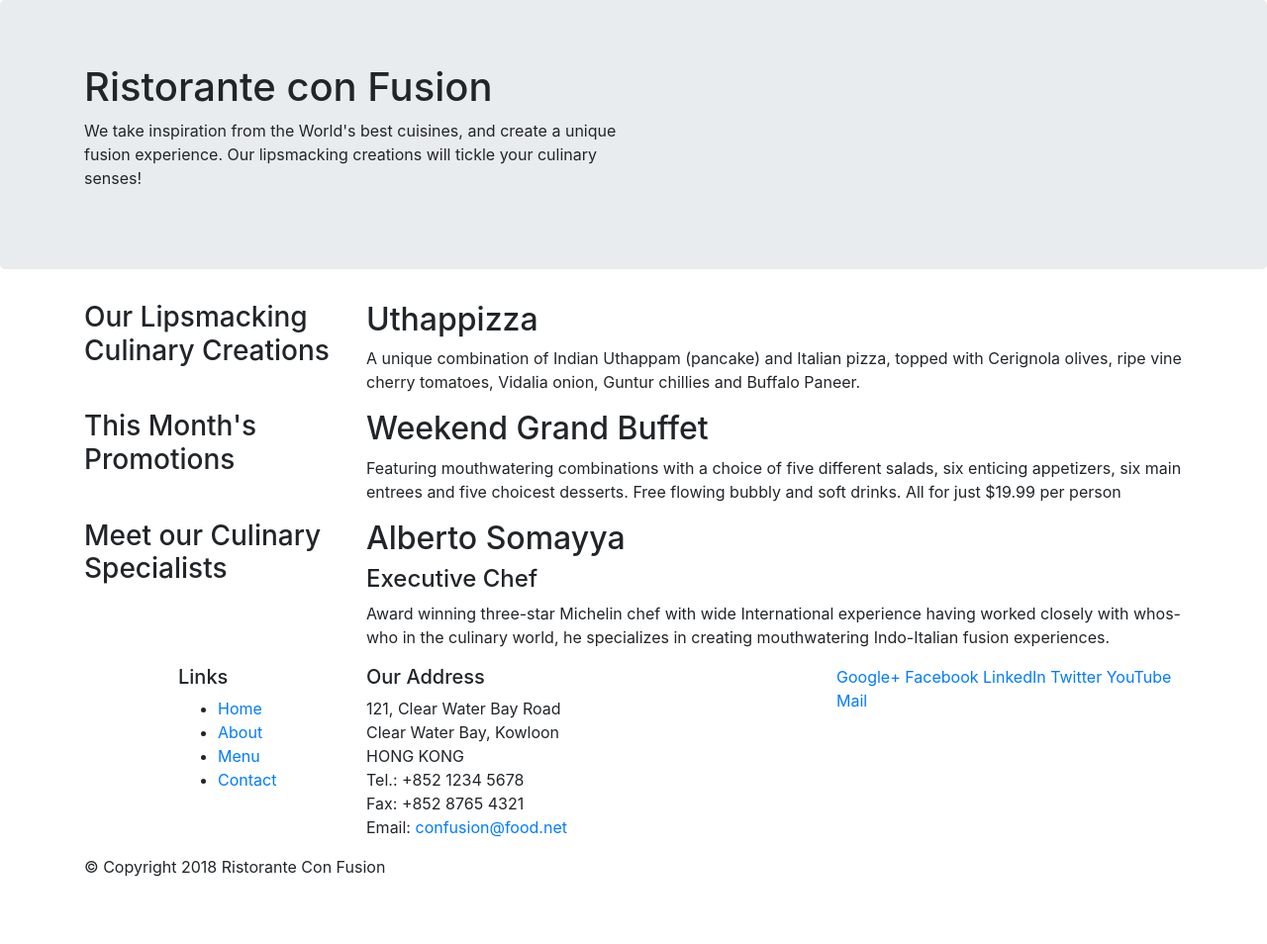
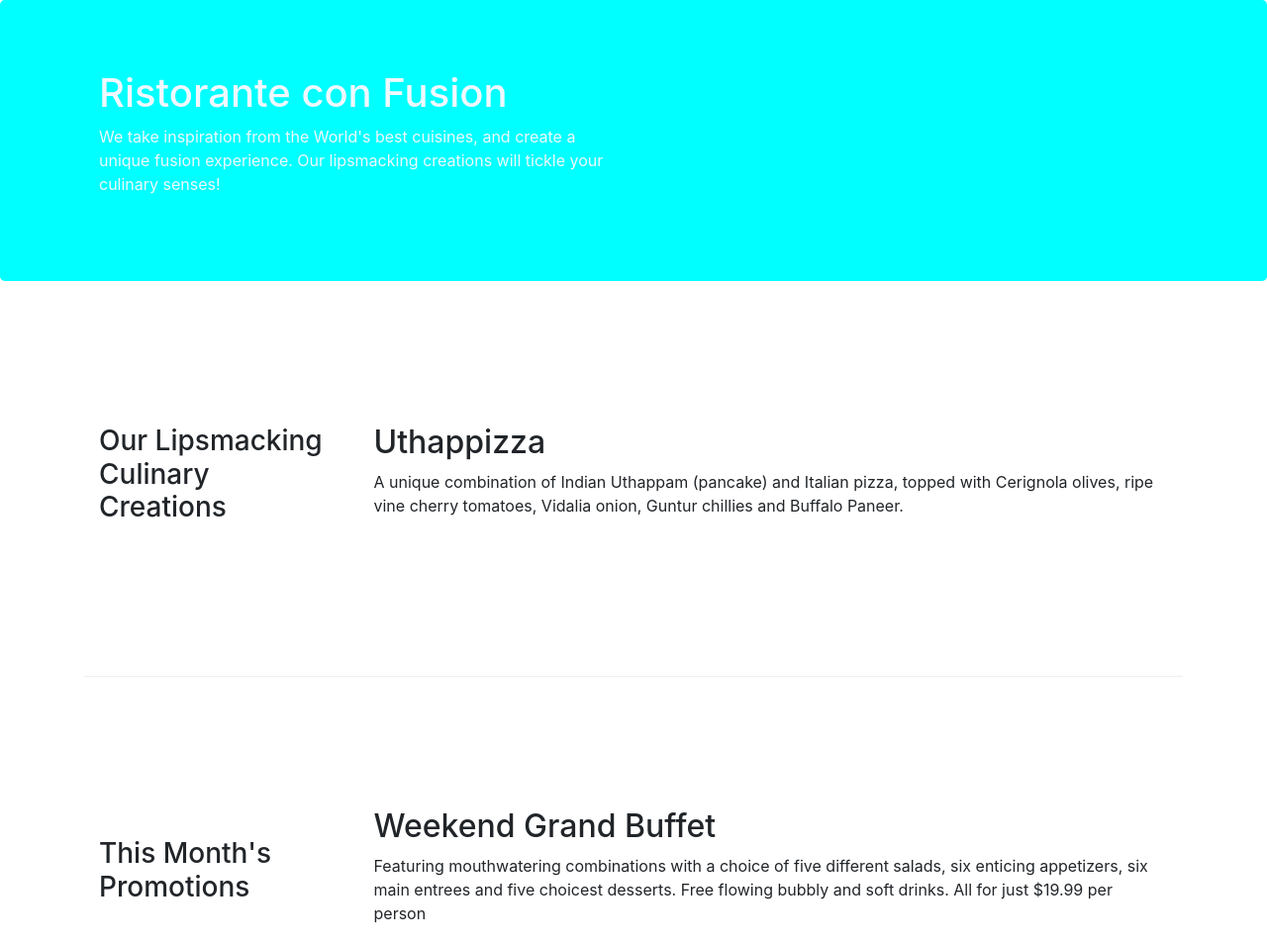
Before and after one commit to marcusmiguel/Front-End-Web-UI-Frameworks-and-Tools---Bootstrap-4, a website: page index.html in a window 1280 px wide. Shown: the top 954 px of the page at 99% size. Before the commit the page ends 904 px from the top, so only its background shows below. Drawn offline with nearby package versions, Linux system fonts and the light colour scheme.

Commit message:
Bootstrap Grid part two

```diff
--- /dev/null
+++ b/css/style.css
@@ -0,0 +1,30 @@
+.row-header {
+  margin: 0px auto;
+  padding: opx auto;
+}
+
+.row-content {
+  margin: 0px auto;
+  padding: 50px 0px 50px 0px;
+  border-bottom: 1px ridge;
+  min-height: 400px;
+}
+
+.footer {
+  background-color: aqua;
+  margin: 0px auto;
+  padding: 20px 0px 20px 0px;
+}
+
+.jumbotron {
+  padding: 70px 30px 70px 30px;
+  margin: 0px auto;
+  background: aqua;
+  color: aliceblue;
+}
+
+.address {
+  font-size: 80%;
+  margin: 0px;
+  color: black;
+}
--- a/index.html
+++ b/index.html
@@ -14,6 +14,10 @@
       rel="stylesheet"
       href="node_modules/bootstrap/dist/css/bootstrap.min.css"
     />
+    <link
+    rel="stylesheet"
+    href="css/style.css"
+  />
 
     <title>Ristorante Con Fusion</title>
   </head>
@@ -21,7 +25,7 @@
   <body>
     <header class="jumbotron">
       <div class="container">
-        <div class="row">
+        <div class="row-reader">
           <div class="col-12 col-sm-6">
             <h1>Ristorante con Fusion</h1>
             <p>
@@ -36,7 +40,7 @@
     </header>
 
     <div class="container">
-      <div class="row">
+      <div class="row row-content align-items-center" >
         <div class = "col-12 col-sm order-sm-first col-md-3">
           <h3>Our Lipsmacking Culinary Creations</h3>
         </div>
@@ -50,7 +54,7 @@
         </div>
       </div>
 
-      <div class="row">
+      <div class="row row-content align-items-center">
         <div class = "col-12 col-sm col-md-3">
           <h3>This Month's Promotions</h3>
         </div>
@@ -65,7 +69,7 @@
         </div>
       </div>
 
-      <div class="row">
+      <div class="row row-content align-items-center">
         <div class = "col-12 col-sm col-md-3">
           <h3>Meet our Culinary Specialists</h3>
         </div>
@@ -84,10 +88,10 @@
 
     <footer>
       <div class="container">
-        <div class="row">
+        <div class="row footer">
           <div class = "col-4 offset-1 col-sm-2">
             <h5>Links</h5>
-            <ul>
+            <ul class="list-unstyled">
               <li><a href="#">Home</a></li>
               <li><a href="#">About</a></li>
               <li><a href="#">Menu</a></li>
@@ -105,7 +109,7 @@
               Email: <a href="mailto:confusion@food.net">confusion@food.net</a>
             </address>
           </div>
-          <div class = "col-12 col-sm-4">
+          <div class = "col-12 col-sm-4 text-center align-self-center">
             <div>
               <a href="http://google.com/+">Google+</a>
               <a href="http://www.facebook.com/profile.php?id=">Facebook</a>
@@ -116,7 +120,7 @@
             </div>
           </div>
         </div>
-        <div class="row">
+        <div class="row justify-content-center">
           <div class="col-auto">
             <p>© Copyright 2018 Ristorante Con Fusion</p>
           </div>
```
